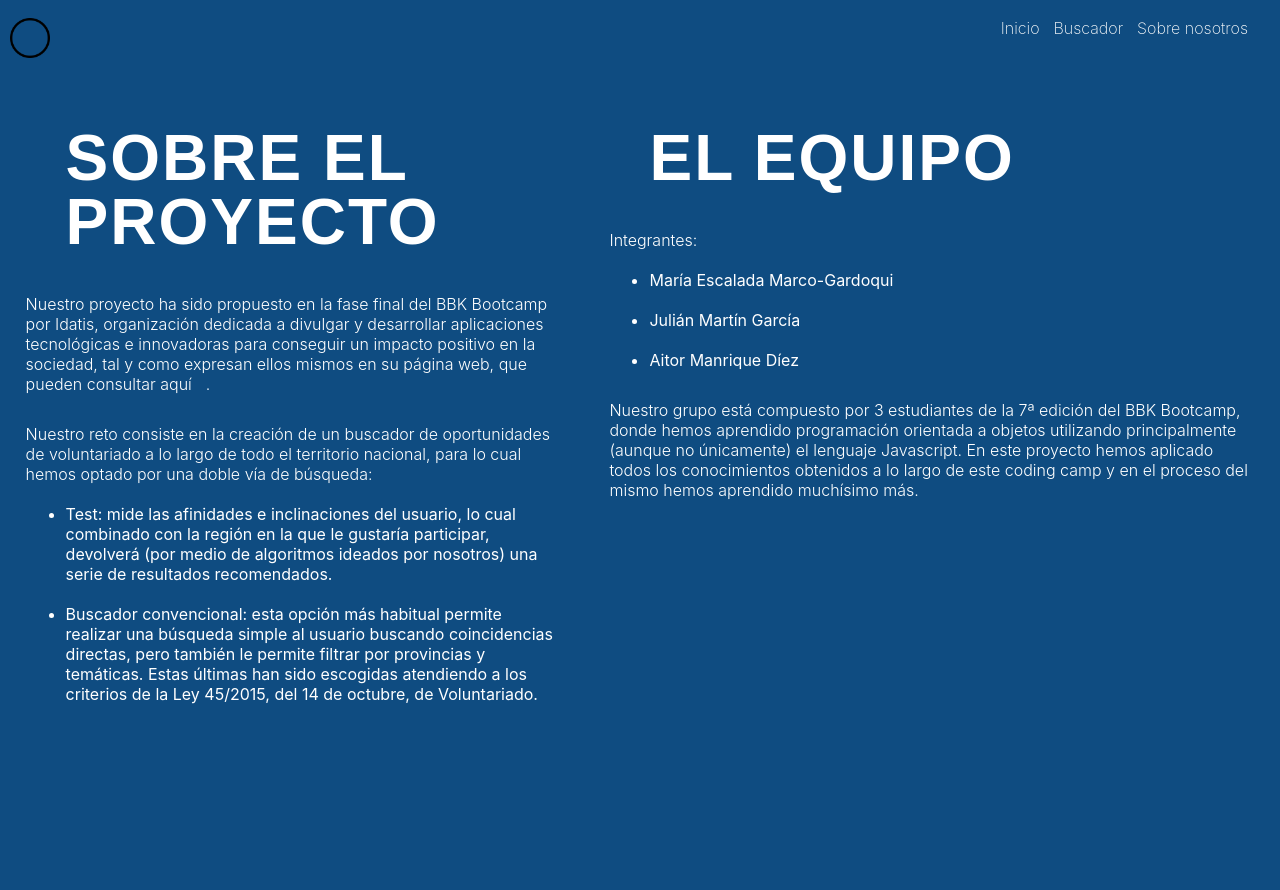
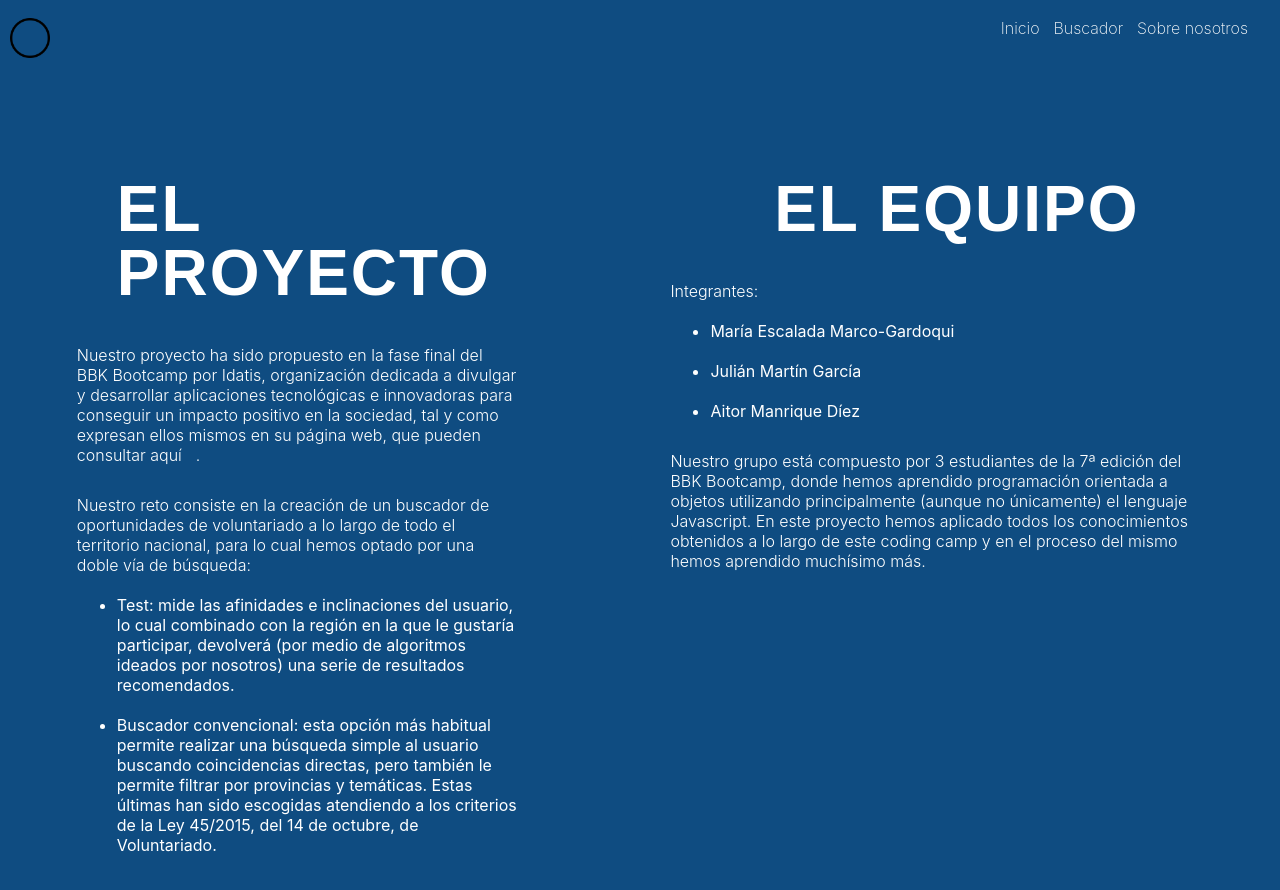
Before and after one commit to Amanrique29/Buscador-voluntariado, a React (Create React App) app: page /aboutus in a window 1280 px wide. Shown: the top 890 px of the page. Before the commit the page ends 800 px from the top, so only its background shows below. Built offline with nearby package versions, Linux system fonts and the light colour scheme.

Commit message:
MasCosasSobreNosotros

```diff
--- a/src/Sobrenosotros.css
+++ b/src/Sobrenosotros.css
@@ -2,9 +2,10 @@
     display: flex;
     justify-content: space-evenly;
 }
-.columna1{
-    margin: 2%;
+.columna{
+    margin: 6%;
 }
-.columna2{
-    margin: 2%;
+.titulos_{
+    display: flex;
+    justify-content: center;
 }
--- a/src/nosotros.js
+++ b/src/nosotros.js
@@ -5,8 +5,8 @@ function SobreNosotros(){
     return(
         <>
         <div className="doscolumnas">
-        <div className="columna1">
-            <h1>SOBRE EL PROYECTO</h1>
+        <div className="columna">
+            <h1 className="titulos_">EL PROYECTO</h1>
             <p>Nuestro proyecto ha sido propuesto en la fase final del BBK Bootcamp por Idatis, organización dedicada a divulgar y desarrollar aplicaciones tecnológicas e innovadoras para conseguir un impacto positivo en la sociedad, tal y como expresan ellos mismos en su página web, que pueden consultar <a href="https://www.idatis.org/">aquí</a>.</p>
             <br></br>
             <p>Nuestro reto consiste en la creación de un buscador de oportunidades de voluntariado a lo largo de todo el territorio nacional, para lo cual hemos optado por una doble vía de búsqueda:</p>
@@ -17,8 +17,8 @@ function SobreNosotros(){
                 <li>Buscador convencional: esta opción más habitual permite realizar una búsqueda simple al usuario buscando coincidencias directas, pero también le permite filtrar por provincias y temáticas. Estas últimas han sido escogidas atendiendo a los criterios de la Ley 45/2015, del 14 de octubre, de Voluntariado.</li>
             </ul>
         </div>
-        <div className="columna2">
-            <h1>EL EQUIPO</h1>
+        <div className="columna">
+            <h1 className="titulos_">EL EQUIPO</h1>
             <p>Integrantes:</p>
             <ul>
             <br></br>
```
